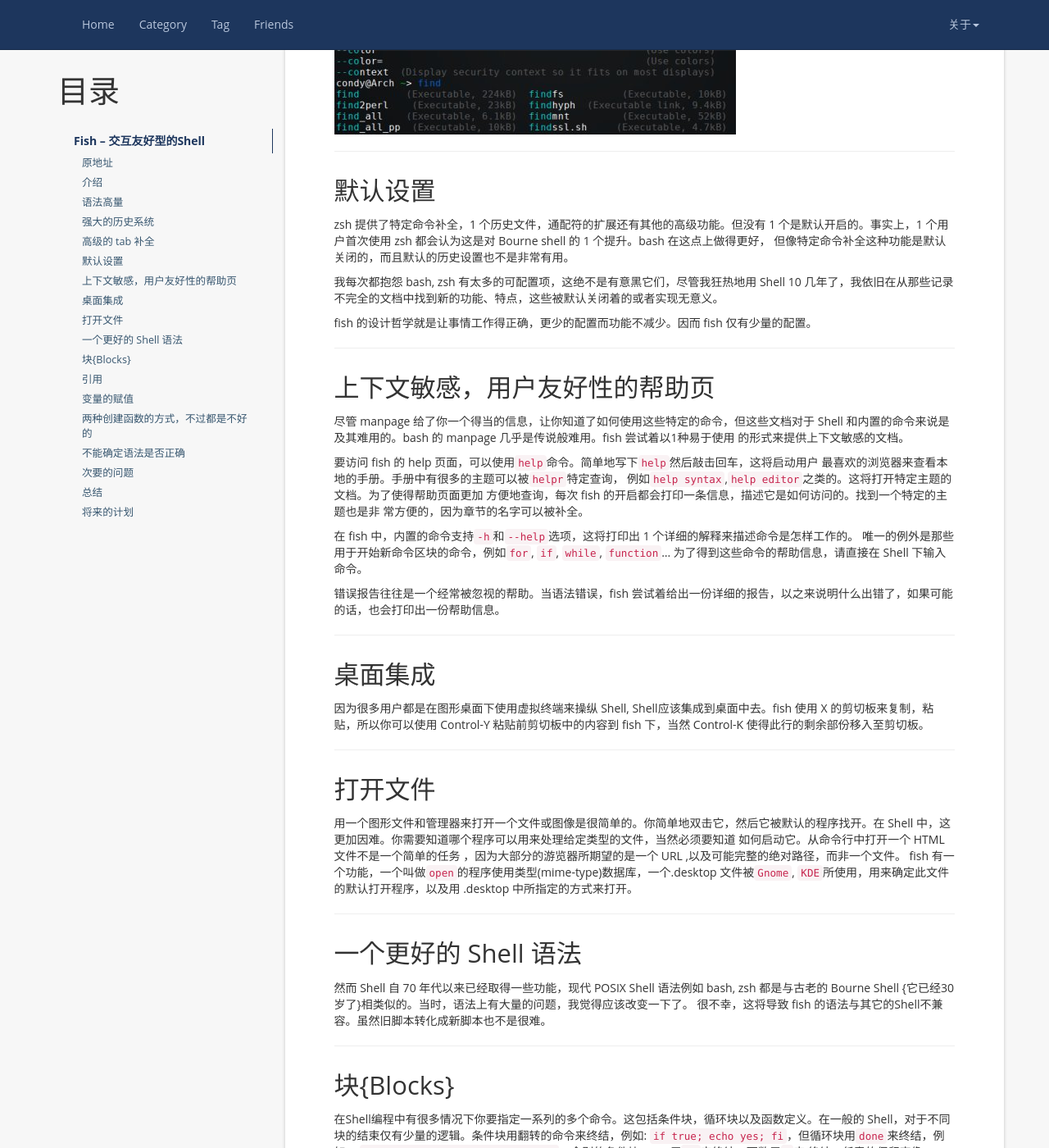
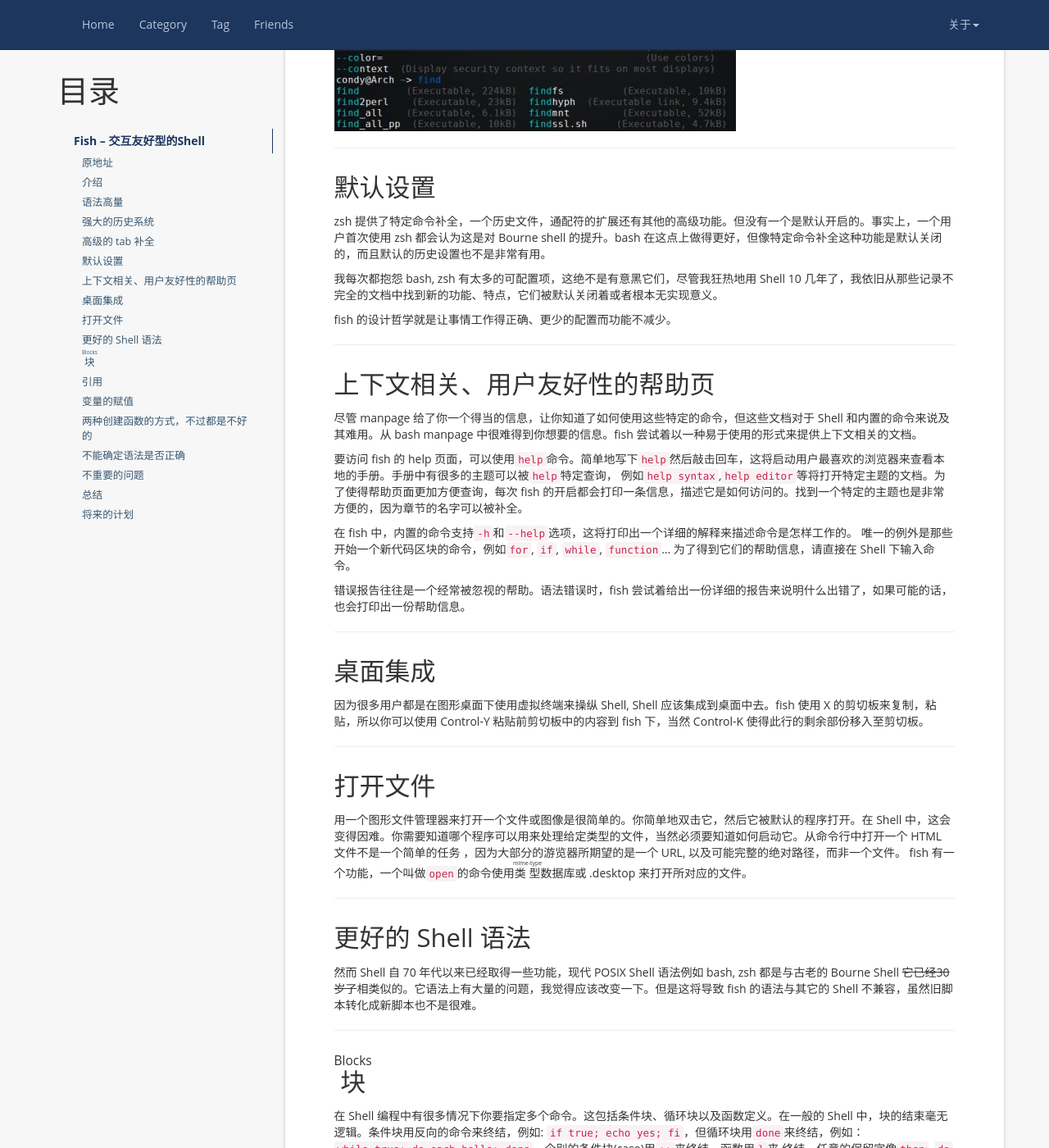
Before and after one commit to condy0919/condy0919.github.io, a Jekyll site: the page built from _posts/2013-10-04-a-friendly-shell.md, in a window 1280 px wide and 1400 px high, scrolled down 1616 px. Shown: the whole window at 82% size. Built offline with Jekyll 4.4.1, drawn with Linux system fonts in a browser that asks for light colours; nearby versions of some CDN libraries; comment, search, counter and statistics services are not loaded; some of the changed text lies outside the part shown.

Commit message:
使用 ruby 标签注解

````diff
--- a/_posts/2013-10-04-a-friendly-shell.md
+++ b/_posts/2013-10-04-a-friendly-shell.md
@@ -17,103 +17,103 @@
 --------------------------
 
 ## 介绍
-在过去的十年中，很大精力都花在了使计算机更加的用户友好性上面了。而于此同时，图形用户友好性取得巨大发展，但在非图形程序(例如 Shell)上就显得缓慢了。这真是不幸，因为仍然有许多的事情，通过 Shell 做可以更加方便。那些命令(commands)， 管道(pipelines)，环境变量(environment variables)多少有点复杂，但我相信现代的 Shell 更难使用，无论是对新手或老手。我写了一个新的 Shell - Fish ，或者可以叫做交互友好型 Shell (friendly interactive shell)，其主要是为了解决我在其他 Shell 中遇到的一些问题。
+在过去的十年中，花了很大精力使得计算机对用户友好。它取得了巨大发展，但在非图形程序(例如 Shell)上就显得缓慢。遗憾的是有许多的事情通过 Shell 做可以更加方便。那些<ruby>命令<rp>(</rp><rt>commands</rt><rp>)</rp></ruby>， <ruby>管道<rp>(</rp><rt>pipelines</rt><rp>)</rp></ruby>，<ruby>环境变量<rp>(</rp><rt>environment variables</rt><rp>)</rp></ruby>多少有点复杂，但我相信现代的 Shell 更难使用，无论是对新手或老手。我写了一个新的 Shell - Fish ，或者可以叫做<ruby>交互友好型<rp>(</rp><rt>friendly interactive</rt><rp>)</rp></ruby> Shell，其主要是为了解决我在其他 Shell 中遇到的一些问题。
 
 fish 的特点有代码高量，高级的 tab 补全，更具发现性的帮助(discoverable help) ，修正的 Shell 语法以及其他。在这篇文章中，我将描述其中的一些特点以及解释为什么我认为它们是有帮助的。
 
 --------------------------
 
 ## 语法高量
-初学者喜欢语法高量，因为漂亮的颜色使得它们更会舒服。于此同时，语法高量也可以使得人更容易分析命令，找到错误。fish 有着一个高级的错误检测器，其用红色来高量错误。错误被标志为命令拼写错误，选项拼写错误，读取不存在文件，括号、引号失配，还有众多的常见错误。fish 会将匹配的引号、括号高量。
+初学者喜欢语法高量，因为漂亮的颜色使得它们更加舒服。而且，语法高量也可以使得人更容易分析命令，找到错误。fish 有着一个高级的错误检测器，它用红色来高量错误。有命令拼写错误，选项拼写错误，读取不存在文件，括号、引号失配等其他常见错误。当然 fish 会将匹配的引号、括号高量。
 ![语法高量](/assets/images/fish-syntax-highlight.png)
 
 --------------------------
 
 ## 强大的历史系统
-现代的 Shell 在一个命令文件中保存历史命令。你可以通过使用上、下方向键来查看以前的命令。 fish 通过整合历史搜索功能来延伸了这个概念。搜索历史，只需键入搜索字符串，按上箭头。通过使 用上、下箭头，你可以搜索更新或更旧的匹配。Fish 还会自动移除重复的命令、高量匹配的子串。这 些特性使得搜索和重用以前的命令更加的快速。
+现代的 Shell 在一个文件中保存历史命令。你可以通过使用上、下方向键来查看以前的命令。 fish 通过整合历史搜索功能来延伸了这个概念。搜索历史，只需键入搜索字符串，按上箭头。通过使用上、下箭头，你可以搜索最近或更久的匹配。fish 还会自动移除重复的命令、高量匹配的子串。这 些特性使得搜索和重用以前的命令更加得快速。
 
 --------------------------
 
 ## 高级的 tab 补全
-tab 补全对新手、老手都是一个节省时间的特点。fish 的 tab 补全引擎是强大而易使用的。
+tab 补全对新手、老手都会节省时间。而 fish 的 tab 补全引擎强大易使用。
 
-+ fish 有着大量的特定命令 tab 补全，包含对于 manpage 的、主机名的补全(例如在使用 ssh 时)。 bash 和 zsh 都支持命令特定补全，但都不默认启用。
++ fish 有着大量的特定命令 tab 补全，包含对于 manpage、主机名补全(例如在使用 ssh 时)。 bash 和 zsh 都支持命令特定补全，但都不默认启用。
 * 补全配备了一些说明。例如，当补全命令或 manpage 时，那些说明描述了这是什么信息。当补全变量时，就显示出了它的值。当补全 1 个文件时，这就变成了对文件类型的描述。zsh 在这方面有不足。
 * 补全还可以在有通配符`*`,`?`的情况下补全，当然也可以在花括号中，例如这样: `input{a,b,c}.txt`. zsh 也可以被配置成扩展通配符。但它仅仅是用一个匹配的实例来替代， 因而对于匹配多个文件就成为不可能了。
-* fish 试图通过截断长的补全来实现在一个页面上显示所有补全，但如果失败，一个内置的翻页器将被启用，其支持上下滚动，向上翻页/向下翻页和空格键。如果用户按下任何其他键，该翻页器将退出，随之而然的，相应的字符会被插入到命令缓冲区中。
+* fish 试图通过截断长的补全来实现在一个页面上显示所有补全，但如果失败，一个内置的<ruby>翻页器<rp>(</rp><rt>pager</rt><rp>)</rp></ruby>将被启用，其支持上下滚动，向上翻页/向下翻页和空格键。如果用户按下任何其他键，该翻页器将退出，随之而然的，相应的字符会被插入到命令缓冲区中。
 
 ![补全](/assets/images/fish-tab-completion.jpg)
 
 --------------------------
 
 ## 默认设置
-zsh 提供了特定命令补全，1 个历史文件，通配符的扩展还有其他的高级功能。但没有 1 个是默认开启的。事实上，1 个用户首次使用 zsh 都会认为这是对 Bourne shell 的 1 个提升。bash 在这点上做得更好， 但像特定命令补全这种功能是默认关闭的，而且默认的历史设置也不是非常有用。
+zsh 提供了特定命令补全，一个历史文件，通配符的扩展还有其他的高级功能。但没有一个是默认开启的。事实上，一个用户首次使用 zsh 都会认为这是对 Bourne shell 的提升。bash 在这点上做得更好，但像特定命令补全这种功能是默认关闭的，而且默认的历史设置也不是非常有用。
 
-我每次都抱怨 bash, zsh 有太多的可配置项，这绝不是有意黑它们，尽管我狂热地用 Shell 10 几年了，我依旧在从那些记录不完全的文档中找到新的功能、特点，这些被默认关闭着的或者实现无意义。
+我每次都抱怨 bash, zsh 有太多的可配置项，这绝不是有意黑它们，尽管我狂热地用 Shell 10 几年了，我依旧从那些记录不完全的文档中找到新的功能、特点，它们被默认关闭着或者根本无实现意义。
 
-fish 的设计哲学就是让事情工作得正确，更少的配置而功能不减少。因而 fish 仅有少量的配置。
+fish 的设计哲学就是让事情工作得正确、更少的配置而功能不减少。
 
 --------------------------
 
-## 上下文敏感，用户友好性的帮助页
-尽管 manpage 给了你一个得当的信息，让你知道了如何使用这些特定的命令，但这些文档对于 Shell 和内置的命令来说是及其难用的。bash 的 manpage 几乎是传说般难用。fish 尝试着以1种易于使用 的形式来提供上下文敏感的文档。
+## 上下文相关、用户友好性的帮助页
+尽管 manpage 给了你一个得当的信息，让你知道了如何使用这些特定的命令，但这些文档对于 Shell 和内置的命令来说及其难用。从 bash manpage 中很难得到你想要的信息。fish 尝试着以一种易于使用的形式来提供上下文相关的文档。
 
-要访问 fish 的 help 页面，可以使用`help`命令。简单地写下`help`然后敲击回车，这将启动用户 最喜欢的浏览器来查看本地的手册。手册中有很多的主题可以被`helpr`特定查询， 例如`help syntax`,`help editor`之类的。这将打开特定主题的文档。为了使得帮助页面更加 方便地查询，每次 fish 的开启都会打印一条信息，描述它是如何访问的。找到一个特定的主题也是非 常方便的，因为章节的名字可以被补全。
+要访问 fish 的 help 页面，可以使用`help`命令。简单地写下`help`然后敲击回车，这将启动用户最喜欢的浏览器来查看本地的手册。手册中有很多的主题可以被`help`特定查询， 例如`help syntax`,`help editor`等将打开特定主题的文档。为了使得帮助页面更加方便查询，每次 fish 的开启都会打印一条信息，描述它是如何访问的。找到一个特定的主题也是非常方便的，因为章节的名字可以被补全。
 
-在 fish 中，内置的命令支持`-h`和`--help`选项，这将打印出 1 个详细的解释来描述命令是怎样工作的。 唯一的例外是那些用于开始新命令区块的命令，例如`for`, `if`, `while`, `function`… 为了得到这些命令的帮助信息，请直接在 Shell 下输入命令。
+在 fish 中，内置的命令支持`-h`和`--help`选项，这将打印出一个详细的解释来描述命令是怎样工作的。 唯一的例外是那些开始一个新代码区块的命令，例如`for`, `if`, `while`, `function`… 为了得到它们的帮助信息，请直接在 Shell 下输入命令。
 
-错误报告往往是一个经常被忽视的帮助。当语法错误，fish 尝试着给出一份详细的报告，以之来说明什么出错了，如果可能的话，也会打印出一份帮助信息。
+错误报告往往是一个经常被忽视的帮助。语法错误时，fish 尝试着给出一份详细的报告来说明什么出错了，如果可能的话，也会打印出一份帮助信息。
 
 --------------------------
 
 ## 桌面集成
-因为很多用户都是在图形桌面下使用虚拟终端来操纵 Shell, Shell应该集成到桌面中去。fish 使用 X 的剪切板来复制，粘贴，所以你可以使用 Control-Y 粘贴前剪切板中的内容到 fish 下，当然 Control-K 使得此行的剩余部份移入至剪切板。
+因为很多用户都是在图形桌面下使用虚拟终端来操纵 Shell, Shell 应该集成到桌面中去。fish 使用 X 的剪切板来复制，粘贴，所以你可以使用 Control-Y 粘贴前剪切板中的内容到 fish 下，当然 Control-K 使得此行的剩余部份移入至剪切板。
 
 --------------------------
 
 ## 打开文件
-用一个图形文件和管理器来打开一个文件或图像是很简单的。你简单地双击它，然后它被默认的程序找开。在 Shell 中，这更加因难。你需要知道哪个程序可以用来处理给定类型的文件，当然必须要知道 如何启动它。从命令行中打开一个 HTML 文件不是一个简单的任务 ，因为大部分的游览器所期望的是一个 URL ,以及可能完整的绝对路径，而非一个文件。 fish 有一个功能，一个叫做`open`的程序使用类型(mime-type)数据库，一个.desktop 文件被`Gnome`, `KDE`所使用，用来确定此文件的默认打开程序，以及用 .desktop 中所指定的方式来打开。
+用一个图形文件管理器来打开一个文件或图像是很简单的。你简单地双击它，然后它被默认的程序打开。在 Shell 中，这会变得因难。你需要知道哪个程序可以用来处理给定类型的文件，当然必须要知道如何启动它。从命令行中打开一个 HTML 文件不是一个简单的任务 ，因为大部分的游览器所期望的是一个 URL, 以及可能完整的绝对路径，而非一个文件。 fish 有一个功能，一个叫做`open`的命令使用<ruby>类型<rp>(</rp><rt>mime-type</rt><rp>)</rp></ruby>数据库或 .desktop 来打开所对应的文件。
 
 --------------------------
 
-## 一个更好的 Shell 语法
-然而 Shell 自 70 年代以来已经取得一些功能，现代 POSIX Shell 语法例如 bash, zsh 都是与古老的 Bourne Shell {它已经30岁了}相类似的。当时，语法上有大量的问题，我觉得应该改变一下了。 很不幸，这将导致 fish 的语法与其它的Shell不兼容。虽然旧脚本转化成新脚本也不是很难。
+## 更好的 Shell 语法
+然而 Shell 自 70 年代以来已经取得一些功能，现代 POSIX Shell 语法例如 bash, zsh 都是与古老的 Bourne Shell ~~它已经30岁了~~相类似的。它语法上有大量的问题，我觉得应该改变一下。但是这将导致 fish 的语法与其它的 Shell 不兼容，虽然旧脚本转化成新脚本也不是很难。
 
 --------------------------
 
-## 块{Blocks}
-在Shell编程中有很多情况下你要指定一系列的多个命令。这包括条件块，循环块以及函数定义。在一般的 Shell，对于不同块的结束仅有少量的逻辑。条件块用翻转的命令来终结，例如: `if true; echo yes; fi`，但循环块用`done`来终结，例如： `while true; do each hello; done`，个别的条件块(case)用`;;`来终结。函数用`}`来 终结。任意的保留字像`then`, `do`之类的也将在代码中大量出现。fish 使用单个、统一的形式来 作为块的终结:`end`命令。对于在 POSIX shell 和 fish 中的块语法，请看下表。
+## <ruby>块<rp>(</rp><rt>Blocks</rt><rp>)</rt></ruby>
+在 Shell 编程中有很多情况下你要指定多个命令。这包括条件块、循环块以及函数定义。在一般的 Shell 中，块的结束毫无逻辑。条件块用反向的命令来终结，例如: `if true; echo yes; fi`，但循环块用`done`来终结，例如： `while true; do each hello; done`，个别的条件块(case)用`;;`来终结。函数用`}`来 终结。任意的保留字像`then`, `do`之类的也将在代码中大量出现。fish 使用单个、统一的形式来 作为块的终结:`end`命令。对于在 POSIX shell 和 fish 中的块语法，请看下表。
 
-POSIX command                        | fish command
--------------------------------------| -------------------------------------
-`if true; then echo hello; fi`       |   `if true; echo hello; end`
-`for i in a b c; do echo $i; done`   |   `for i in a b c; echo $i; end`
-`case $you in *) echo hi;; esac;;`   |   `switch $you; case '*'; echo hi; end`
-`hi() { echo hello; }`               |   `function hi; echo hello; end`
+| POSIX command                        | fish command
+| -------------------------------------|-------------------------------------
+| `if true; then echo hello; fi`       |   `if true; echo hello; end`
+| `for i in a b c; do echo $i; done`   |   `for i in a b c; echo $i; end`
+| `case $you in *) echo hi;; esac;;`   |   `switch $you; case '*'; echo hi; end`
+| `hi() { echo hello; }`               |   `function hi; echo hello; end`
 
 --------------------------
 
 ## 引用
-原始的 Bourne Shell 是一个宏语言，当它不理解相关的语法时，其在一行命令中做了变量的替换、 标记以及其它的一些操作，这就导致不期望的负作用。考虑下面的命令块：
+原始的 Bourne Shell 是一个宏语言，它在上面做变量的替换、tokenization 和其他的一些操作而没有理解底下的语法。这就导致了不想要的负作用，考虑下面的命令行：
 ```bash
 smurf=blue; smurf=evil; echo Smurfs are $smurf
 ```
 
 在 Bourne Shell 中，这将输出'Smurfs are blue'.像 M4 和 Bourne 这样的宏语言是不直观的， 但一旦你理解了它们是如何运作之后，它们至少是稍微有点逻辑的，可以被预知。bash 用了 bison 语法来实现，但是仍旧选择模仿一些古老的 Bourne shell 的一些怪癖。
 
-上面的例子将输出'Smurfs are evil'。换句话说，对于空格的处理上，变量的值仍旧是标记的，这就意味着你不能够写下`rm $file`。
+上面的例子将输出'Smurfs are evil'。换句话说，变量的值仍旧是对于空格做 tokenization，这就意味着你不能够写下`rm $file`。
 
 因为包含空格的变量 file ，`rm`将尝试着删除错误的多个文件(因为 file 中含有空格，仅做了替换，因而变成了删除多个文件)。
-为了解决这个，它的用户确保 每一处使用变量都要被引号包含，例如这样`rm "$file"`。这正是 shell 脚本中 bug 的源头之一 ，因为这是一个简单的默认的结果都会变得糟糕，很少达到期望。
+为了解决这个，它的用户确保每一处使用变量都要被引号包含，例如这样`rm "$file"`。这正是 shell 脚本中 bug 的源头之一，因为这是一个简单的默认的结果都会变得糟糕，很少达到期望。
 
-综上，使 bash 变成一个像这样的非宏语言{non-macro language}，其的结果也会变得不可预知，学习起来非常因难。
+总的来说，使 bash 变成一个像这样古怪的<ruby>非宏语言<rp>(</rp><rt>non-macro language</rt><rp>)</rp></ruby>，它的结果也会变得无法预知，学习起来非常因难。
 
-fish 不是一个宏语言也不自称是宏语言。带有空格的变量仍旧是一个整体标记{token}. 由于此， 就没有必要用双引号了来说明“这整体是与单引号括起来是不一样的。”所以，单、双引号都意味着同一样东西，并且引号可以被嵌套。{最后的引号应该是双引号，不然的话，单引号处于最外层是不会展开变量的}
+fish 不是一个宏语言也不想假装是宏语言。带有空格的变量仍旧是一个token. 于此，没有必要用双引号了来说明“这整块是与单引号括起来是不一样的。”所以，单、双引号都意味着同一样东西，并且引号可以被嵌套。
 
 --------------------------
 
 ## 变量的赋值
-变量的赋值在 Bourne shell 下是空白字符敏感的。`foo=bar`是一个赋值，但`foo = bar`就不是。这真是一个坏的想法。fish 在修复这个问题的时候也做了一些不期望的事情。它浏览了一下 csh 的语法，使用了命令 set 来对一个变量赋值。做这件事的原因是在 fish 中任何东西都是一个命令 (everything is a command)。循环，条件以及每一种其它类型的高级语言构造都被实现作为内置的命令，都遵循着同一个语法规则。 这使得这语言可以更简单的学习、理解，当然也更容易实现。
+变量的赋值在 Bourne shell 下是空白字符相关的。`foo=bar`是一个赋值，但`foo = bar`就不是。这真是一个SB的做法。fish 在修复这个问题的时候也引入了一些东西。它借用了 csh 的语法，使用了命令 set 来对一个变量赋值。这样做的原因是在 fish 中<ruby>任何东西都是一个命令<rp>(</rp><rt>everything is a command</rt><rp>)</rp></ruby>。循环、条件以及其他类型的高级语言构造器都被实现作为内置命令，都遵循同一个语法规则。 这使得 fish 可以更简单的学习、理解，当然也更容易实现。
 
 将变量 smurf 赋值为 blue，可以使用下面的命令：
 ```bash
@@ -156,19 +156,19 @@
 ```
 bash, zsh 尝试着确定在当前缓冲区中命令是否结束，但是可能就会存在这种情况，命令失败了。
 
-fish 不允许变量作为命令来解决这种情况。你可以用一种更加清晰的方法 (use eval command or functions) 来处理变量作为命令的情况。
+fish 不允许变量作为命令来解决这种情况。使用`eval`命令或者使用函数会更加清晰。
 
 --------------------------
 
-## 次要的问题
-字符串`'$foo'`,`"$foo"`和``` `$foo` ```看起来很类似，然而这三个是完全不一样的东西。fish 使得`$foo`和`$foo`是同一个事物来解决上述的问题，但同时也使得对于子 shell(sub-shell) 的语法要使用圆括号了 {()}。
+## 不重要的问题
+字符串`'$foo'`,`"$foo"`和``` `$foo` ```看起来很类似，然而这三个是完全不一样的东西。fish 通过令`'$foo'`和`"$foo"`相同来来解决上述问题，但同时也使得<ruby>子 shell<rp>(</rp><rt>sub-shell</rt><rp>)</rp></ruby> 的语法要使用圆括号了。
 
 大量的 UNIX 标准命令，像`printf`, `echo`, `kill`和`test`在 bash/zsh 中都是内置的命令。就我认为而言，做这件事只有一个好处：一点小小的性能提升, 但是因此引入的缺点却有很多：
 
 * 这些内置命令中存在的 bugs 威胁着整个 shell
-* 命令改变它们的行为只能取决于你所使用的 shell
-* 其它 shell 的用户不会从你写的命令中受益
-* 它打破了 UNIX doing only one thing but doing it well 的哲学
+* 命令随 shell 的变更而变更它们的意义
+* 其它 shell 的用户不会从你写过的命令中受益
+* 它打破了 UNIX <ruby>只做一件事情但把它做好<rp>(</rp><rt>doing only one thing but doing it well<rt/><rp>)</rp></ruby> 的哲学
 * 内存使用率增加
 
 对于这些原因，fish 尽可能少地实现内置命令。包含块命令例如`for`, `end`，fish 实现了 24 个内置的命令，而 bash 的内置命令在 60 到 70 之间。
@@ -176,38 +176,45 @@
 --------------------------
 
 ## 总结
-在一般 shell 语法中没有大的问题使得 shell 无法运作。30 年间，shell 对于计算机用户来说，已经成为一个有利的工具。但是即使是很好的设计，强大的程序仍然需要更新来移除一些旧错误。对于初学者来说，如上介绍的 fish 的改变使得 shell 语言更容易理解、记忆，一旦学过，对于有经验的用户来说，仅可能引入少量的 bugs。一般的计算机语言已经在过去的 30 年间进化、取代多次了，为什么 shell 语言不变一下呢？
+在常规 shell 语法中没有什么大的问题使得 shell 无法运作。30 年间，shell 对于计算机用户来说已经成为一个有利的工具。但是即使是很好的设计，强大的程序仍然需要更新来移除一些旧的错误。对于初学者来说，如上介绍的 fish 的改变使得 shell 语言更容易理解、记忆，一旦学过，对于有经验的用户来说，仅可能引入少量的 bugs。一般的计算机语言已经在过去的 30 年间进化、取代多次了，为什么 shell 语言不变一下呢？
 
 --------------------------
 
 ## 将来的计划
-fish 的代码基础被优美地构建。它也被很好的记录并且尽可能保持小。但是，因为代码是新的而没有经过测试，它比其它的 shell 包含更多的bugs。它一定需要一个审计员来确保安全性、稳定性以及 更复杂的测试组。我还想要加入的功能还有很多，但它们都不需要完全的重写。
+fish 的代码基础被优美地构建。它也被很好的记录并且尽可能保持小。但是，因为代码是新的而没有经过测试，它比其它的 shell 包含更多的 bugs。它需要一个审计员来确保安全性、稳定性以及更复杂的测试组。我想要加入的功能还有很多，但它们都不需要完全的重写。
 
-在语法方面还有一个重要的部分没有实现，就是 IO 对于块和函数的重定向。在当前这个情况下，在管 道中使用函数以及重定向函数的输出都是可行的，但函数不能够输出二进制数据，而且输入重定向是 不被支持的。对于代码块的输入/输出重宝向也是不可能的。
+在语法方面还有一个重要的部分没有实现，就是 IO 对于块和函数的重定向。在当前这个情况下，在管道中使用函数以及重定向函数的输出都是可行的，但函数不能够输出二进制数据，而且输入重定向是不被支持的。对于代码块的输入/输出重宝向也是不可能的。
 
 将来的版本将允许如下的代码：
 ```bash
-for i in (find . -name "*.c"); echo $i; grep "mbstowcs" $i; end | less {目前在2.0.0-2中已经实现}
+for i in (find . -name "*.c"); echo $i; grep "mbstowcs" $i; end | less # 目前在2.0.0-2中已经实现
 ```
 为了在less中查看多个命令的输出，可以使用：
 ```bash
-cat foo.txt | while test -z quit read type switch $type case quit set quit 1 … end end
+cat foo.txt | while test -z quit
+    read type
+    switch $type
+        case quit
+            set quit 1
+        ...
+    end
+end
 ```
-来从一个文件中读取多行。我现在实现这些特点希望在近期放出一个带有这些新功能的版本。
+我正在实现这些功能，希望在最近几周释出一个带有这些功能的新版本。
 
-fish 当前的特定命令补全大约有60多个。依然有许多额外的命令需要特定补全。我希望可以使用 Doclifter 来自动地从 manpage 转换到 tab 补全说明。
+fish 当前的特定命令补全大约有60多个，依然有许多额外的命令需要特定补全。我希望可以使用 [Doclifter](http://www.catb.org/~esr/doclifter/) 来自动地从 manpage 转换到 tab 补全说明。
 
 另一个需要注意的就是文档了。当一个工程已经有很多文档时，fish 将从 shell scripting tutorials、UNIX 哲学以及多种其它形式的文档中受益。
 
-在语法的确定性和 fish 的错误报告上面仍旧需要更多的工作。fish 已经做了一些基本的语法检查， 但是在将来版本中能够在运行前检测到更多的语法错误。
+在语法合法性检查和的错误报告上面仍然有更多工作。fish 已经做了一些基本的语法检查， 但是在未来版本中在运行前能够检测到更多的语法错误。
 
-我还计划实现一些次要的功能：
+我还计划实现一些小功能：
 
 * undo/redo 的支持
-* 交互性的目录历史，可以使用 Alt-up, Alt-down 来插入上一个目录到当前的命令缓冲区中
+* 交互性的目录历史，可以使用 Alt-up, Alt-down 来把上一级目录插入到当前的命令缓冲区来
 * 多行编辑
 * 鼠标的支持，可以在窗口上点击来移动光标，也可以通过点击来选择一个补全
-* 用一种含蓄的颜色来显示建议补全
+* 用一种朴素的颜色来显示建议补全
 * 存储上一个命令的输出。计算器通常使用变量 ans 来指代上一个计算的结果。如果`$ans`是上一个命令的输出，那该有多好啊
 
 ~~如果你认为 fish 听起来有趣，请过来一起纺织它吧。你可以从[这里](http://roo.no-ip.org/fish/)上下载。fish基于Gnu General Public(GPL)协议释放了，它的i386 rpm和i386 deb包可以获取。~~
````
